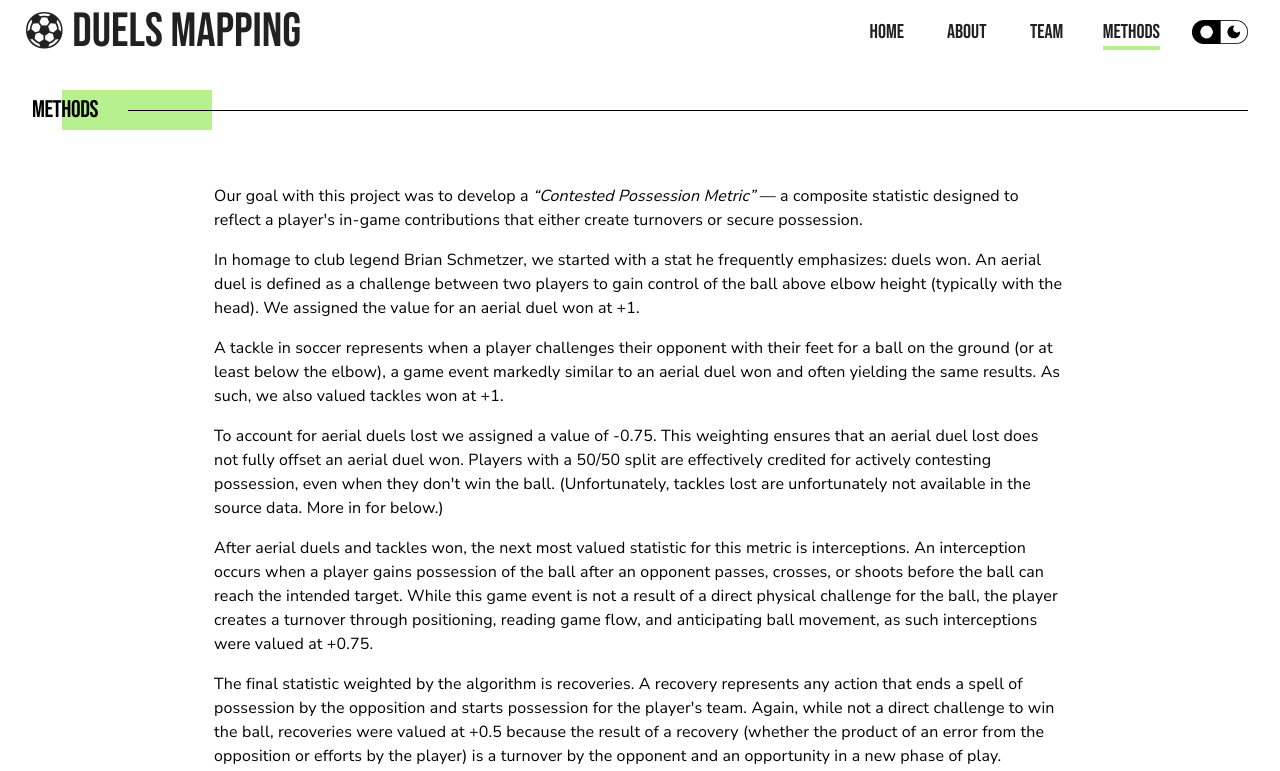
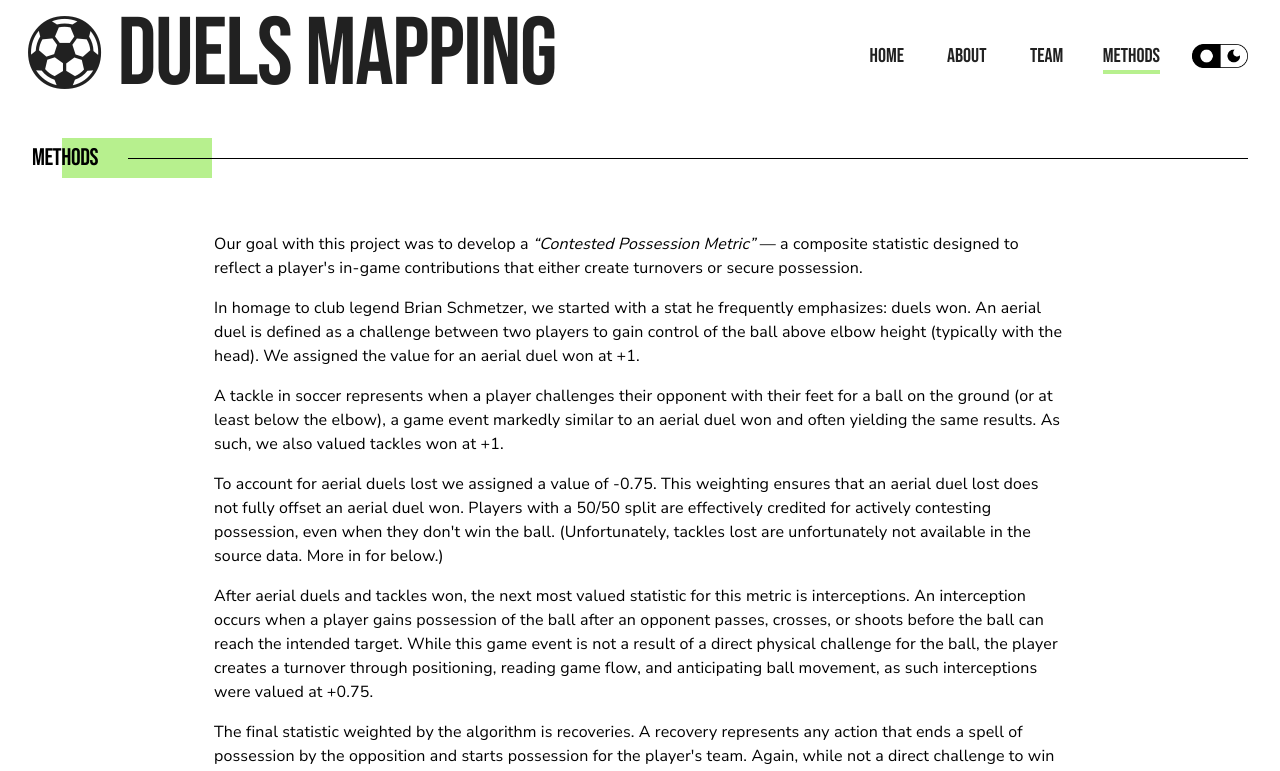
Before and after one commit to thenickedwards/duels_mapping, a Next.js app in the folder app-duels-mapping/: page /methods in a window 1280 px wide. Shown: the top 771 px of the page. Built offline with nearby package versions, Linux system fonts and the light colour scheme; what @mui/material-nextjs would draw is missing.

Commit message:
Updating main name in Nav

```diff
--- a/app-duels-mapping/app/components/NavBar.js
+++ b/app-duels-mapping/app/components/NavBar.js
@@ -70,7 +70,7 @@ export default function NavBar() {
       >
         <Toolbar>
           <Typography
-            variant="h3"
+            variant="h1"
             component={Link}
             href="/"
             sx={{ flexGrow: 1, textDecoration: "none", color: "inherit" }}
```
